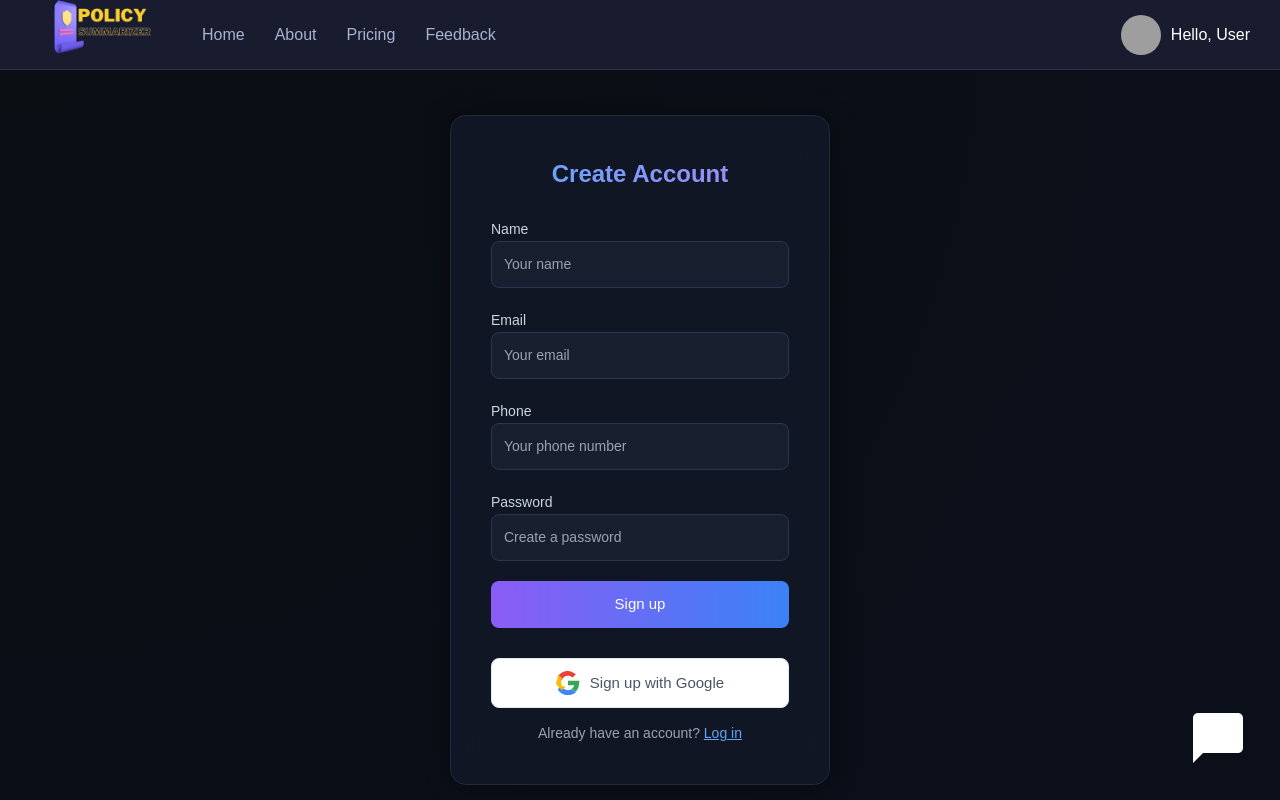
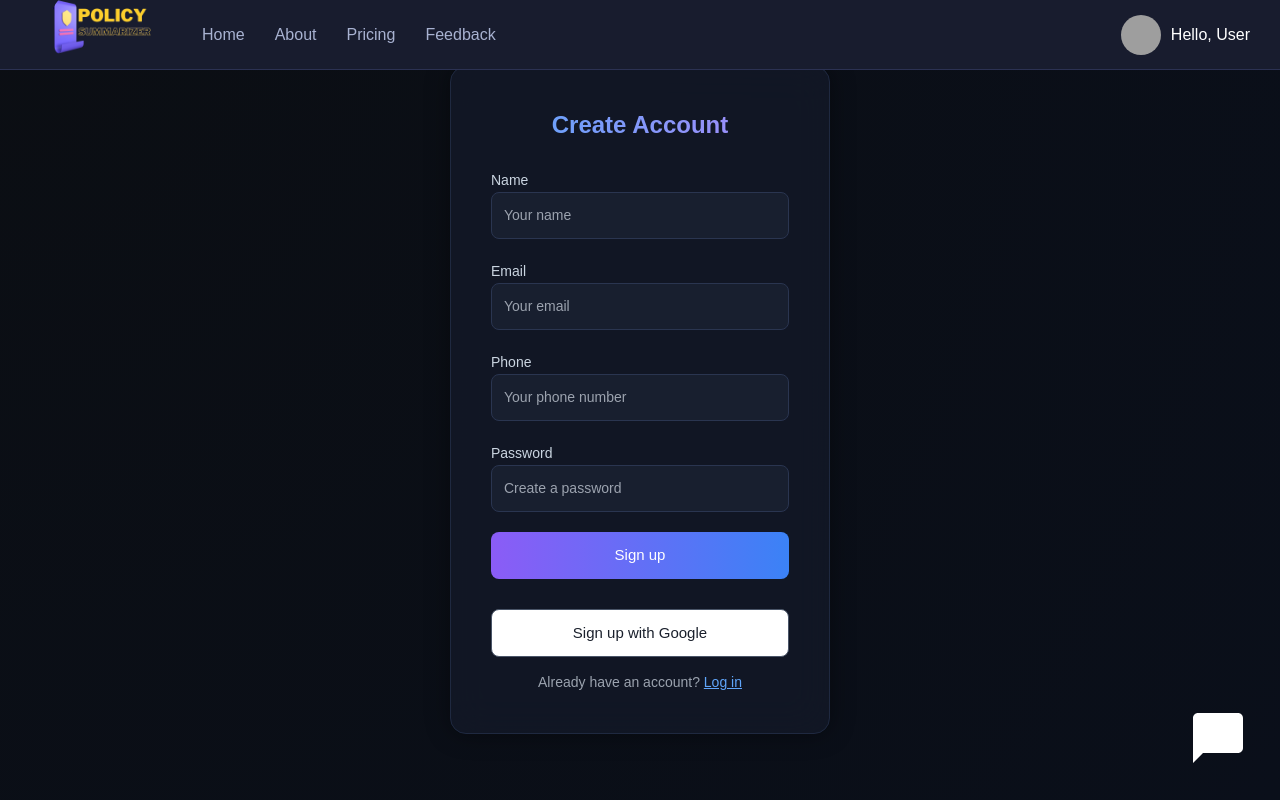
Before and after one commit to Ro706/project_policy, a React (Vite) app: page /signup in a window 1280 px wide. Built offline with nearby package versions, Linux system fonts and the light colour scheme; grey boxes are pictures that could not be loaded.

Commit message:
Revert "Adding [25-11-2025] Adding Google Firebase Auth"
This reverts commit 32c6df001ecc4793e0dd69c7572b0df763afb54c.

```diff
--- a/src/account.css
+++ b/src/account.css
@@ -35,17 +35,6 @@
   margin: 4px 0 0;
   color: #a8b2d1;
   font-size: 1.1em;
-}
-
-.readonly-explanation {
-  font-size: 0.8em;
-  color: #a8b2d1;
-  margin-top: 5px;
-}
-
-.form-group input[readOnly] {
-  background-color: #2a314e;
-  cursor: not-allowed;
 }
 
 .edit-button {
--- a/src/auth.css
+++ b/src/auth.css
@@ -1,4 +1,5 @@
 body {
+  margin: 0;
   padding: 0;
   font-family: "Inter", sans-serif;
   background: radial-gradient(circle at top left, #0b0e13 0%, #0a0f1a 100%);
@@ -19,7 +20,6 @@ body {
   box-shadow: 0 0 25px rgba(0, 0, 0, 0.4);
   backdrop-filter: blur(20px);
   transition: all 0.3s ease;
-  margin-top: 100px;
 }
 
 .auth-card:hover {
@@ -88,20 +88,14 @@ body {
 
 .google-btn {
     background: #fff;
-    border: 1px solid #e2e8f0;
-    color: #4a5568;
+    border: 1px solid #4a5568;
+    color: #1a202c;
     margin-top: 10px;
-    transition: background-color 0.3s ease, box-shadow 0.3s ease;
-    display: flex;
-    align-items: center;
-    justify-content: center;
-    gap: 10px;
-    font-weight: 500;
+    transition: background-color 0.3s ease;
 }
 
 .google-btn:hover {
     background-color: #f7fafc;
-    box-shadow: 0 1px 3px 0 rgba(0, 0, 0, 0.1), 0 1px 2px 0 rgba(0, 0, 0, 0.06);
 }
 
 .auth-link {
--- a/src/pages/Account.jsx
+++ b/src/pages/Account.jsx
@@ -2,7 +2,6 @@ import React, { useEffect, useState, useContext } from "react";
 import SummaryModal from "../components/SummaryModal";
 import SummaryCard from "../components/SummaryCard";
 import { UserContext } from "../context/UserContext";
-import useScript from "../hooks/useScript";
 
 const Account = () => {
   const { user, token } = useContext(UserContext);
@@ -12,17 +11,14 @@ const Account = () => {
   const [isEditing, setIsEditing] = useState(false);
   const [formData, setFormData] = useState({ name: "", email: "", phone: "" });
   const [isSubscribed, setIsSubscribed] = useState(false);
-  const [subscriptionLoading, setSubscriptionLoading] = useState(true);
-  const razorpayStatus = useScript("https://checkout.razorpay.com/v1/checkout.js");
 
   useEffect(() => {
     if (user) {
-      setFormData({ name: user.name || "", email: user.email || "", phone: user.phone || "" });
+      setFormData({ name: user.name, email: user.email, phone: user.phone });
     }
   }, [user]);
 
   const checkSubscription = async () => {
-    setSubscriptionLoading(true);
     try {
       if (!token) return;
 
@@ -38,8 +34,6 @@ const Account = () => {
     } catch (err) {
       console.error("❌ Subscription check error:", err);
       setIsSubscribed(false);
-    } finally {
-      setSubscriptionLoading(false);
     }
   };
 
@@ -80,12 +74,9 @@ const Account = () => {
         body: JSON.stringify(formData),
       });
 
+      if (!res.ok) throw new Error("Failed to update user.");
+
       const data = await res.json();
-      if (!res.ok) {
-        console.error('User update failed with errors:', data.errors);
-        throw new Error(data.errors ? data.errors[0].msg : 'Failed to update user.');
-      }
-
       // The user state will be updated through the context, no need to setUser here
       setIsEditing(false);
     } catch (err) {
@@ -121,11 +112,6 @@ const Account = () => {
   };
 
   const handlePayment = async () => {
-    if (razorpayStatus !== 'ready') {
-      console.log('Razorpay script not ready');
-      return;
-    }
-
     try {
       if (!token) throw new Error("No token found, please log in again.");
 
@@ -247,9 +233,10 @@ const Account = () => {
                 id="email"
                 type="email"
                 value={formData.email}
-                readOnly
+                onChange={(e) =>
+                  setFormData({ ...formData, email: e.target.value })
+                }
               />
-              <span className="readonly-explanation">Email address cannot be changed.</span>
             </div>
             <div className="form-group">
               <label htmlFor="phone">Phone</label>
@@ -280,14 +267,10 @@ const Account = () => {
 
       <div className="subscription-info">
         <h3>Subscription Status</h3>
-        {subscriptionLoading ? (
-          <p>Loading status...</p>
-        ) : isSubscribed ? (
+        {isSubscribed ? (
           <p>You are subscribed!</p>
         ) : (
-          <button onClick={handlePayment}  disabled={razorpayStatus !== 'ready'}>
-            Subscribe
-          </button>
+          <button onClick={handlePayment}>Subscribe</button>
         )}
       </div>
 
--- a/src/pages/Login.jsx
+++ b/src/pages/Login.jsx
@@ -88,13 +88,7 @@ const Login = () => {
           Log in
         </button>
         <button type="button" onClick={handleGoogleSignIn} className="auth-button google-btn">
-          <svg xmlns="http://www.w3.org/2000/svg" viewBox="0 0 48 48" width="24px" height="24px">
-            <path fill="#EA4335" d="M24 9.5c3.54 0 6.71 1.22 9.21 3.6l6.62-6.62C34.11 2.83 29.41 0 24 0 14.4 0 6.4 5.2 2.8 12.7l7.9 6.1C13.4 12.9 18.2 9.5 24 9.5z"/>
-            <path fill="#34A853" d="M46.9 24c0-1.57-.13-3.08-.38-4.5L24 19.5v8.9h12.4c-.6 3.18-2.4 5.5-5.1 7.2l7.9 6.1c4.6-4.5 7.2-11.1 7.2-19.7z"/>
-            <path fill="#4285F4" d="M24 48c6.4 0 11.9-2.1 15.9-5.7l-7.9-6.1c-2.1 1.4-4.8 2.3-8 2.3-5.8 0-10.6-3.4-12.4-8.3l-7.9 6.1C6.4 42.8 14.4 48 24 48z"/>
-            <path fill="#FBBC05" d="M11.6 29.6c-.9-2.5-1.4-5.2-1.4-8s.5-5.5 1.4-8l-7.9-6.1C5.2 15.2 0 21.4 0 24s5.2 8.8 11.6 13.9l7.9-6.1z"/>
-          </svg>
-          <span>Sign in with Google</span>
+          Sign in with Google
         </button>
       </form>
 
--- a/src/pages/Signup.jsx
+++ b/src/pages/Signup.jsx
@@ -113,13 +113,7 @@ const Signup = () => {
           Sign up
         </button>
         <button type="button" onClick={handleGoogleSignUp} className="auth-button google-btn">
-          <svg xmlns="http://www.w3.org/2000/svg" viewBox="0 0 48 48" width="24px" height="24px">
-            <path fill="#EA4335" d="M24 9.5c3.54 0 6.71 1.22 9.21 3.6l6.62-6.62C34.11 2.83 29.41 0 24 0 14.4 0 6.4 5.2 2.8 12.7l7.9 6.1C13.4 12.9 18.2 9.5 24 9.5z"/>
-            <path fill="#34A853" d="M46.9 24c0-1.57-.13-3.08-.38-4.5L24 19.5v8.9h12.4c-.6 3.18-2.4 5.5-5.1 7.2l7.9 6.1c4.6-4.5 7.2-11.1 7.2-19.7z"/>
-            <path fill="#4285F4" d="M24 48c6.4 0 11.9-2.1 15.9-5.7l-7.9-6.1c-2.1 1.4-4.8 2.3-8 2.3-5.8 0-10.6-3.4-12.4-8.3l-7.9 6.1C6.4 42.8 14.4 48 24 48z"/>
-            <path fill="#FBBC05" d="M11.6 29.6c-.9-2.5-1.4-5.2-1.4-8s.5-5.5 1.4-8l-7.9-6.1C5.2 15.2 0 21.4 0 24s5.2 8.8 11.6 13.9l7.9-6.1z"/>
-          </svg>
-          <span>Sign up with Google</span>
+          Sign up with Google
         </button>
       </form>
 
```
Also changed, not shown: 1 other file (tests, documents, lock files or other folders).
